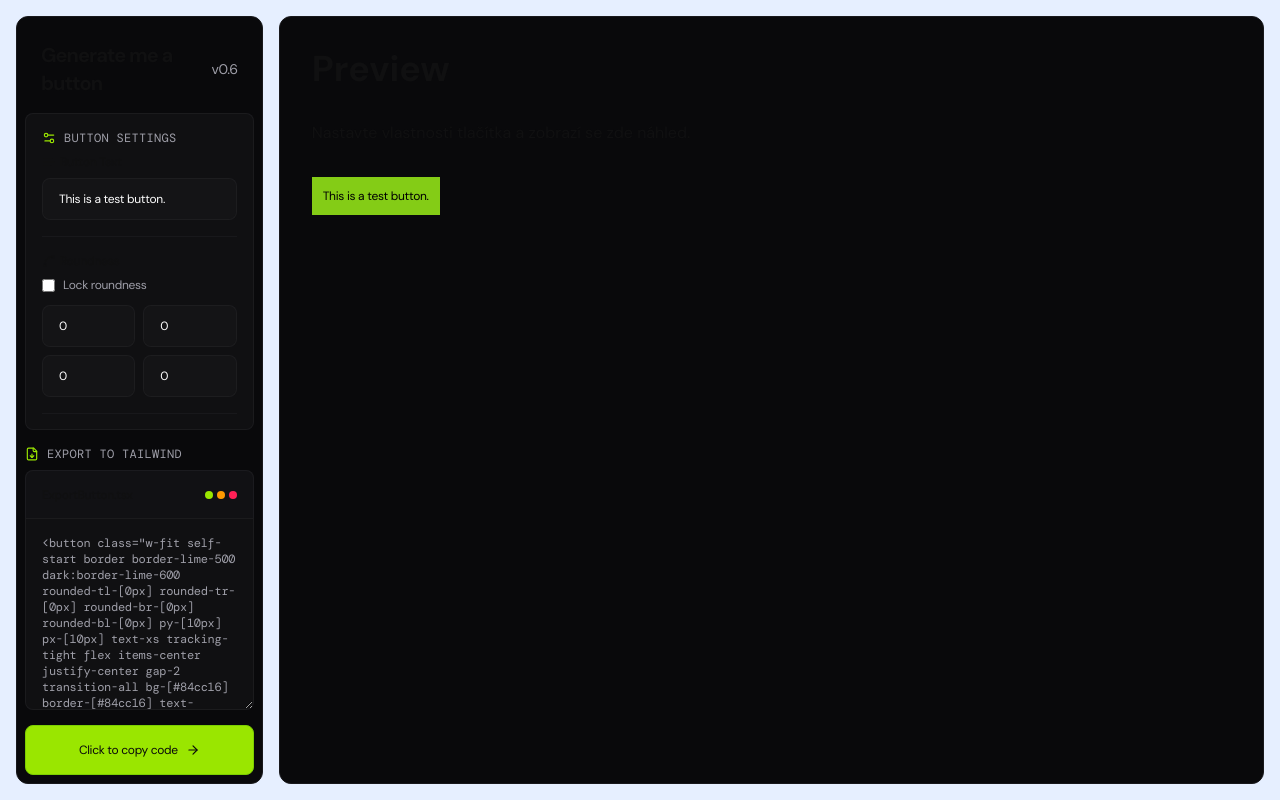
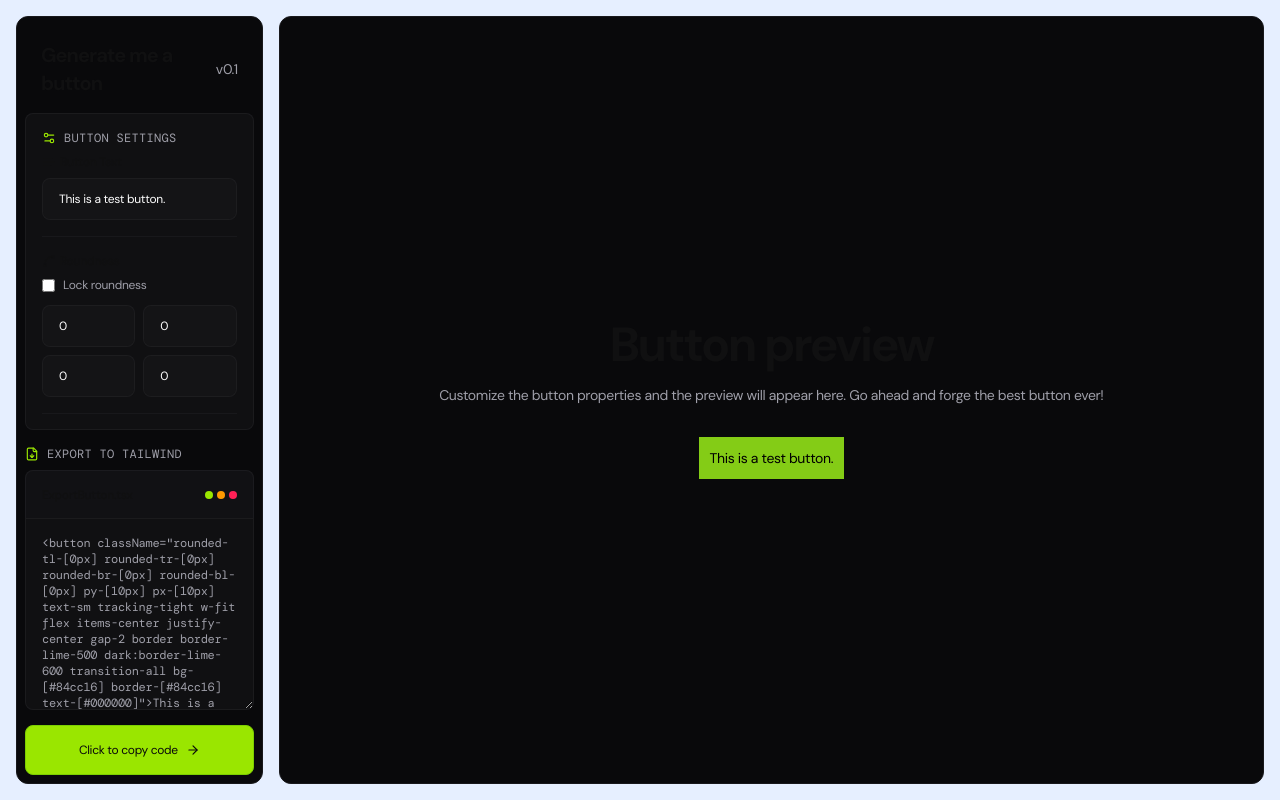
Before and after one commit to Lets-Code-CZ/vytvor-si-tlacitko, a Next.js app: page / in a window 1280 px wide. Built offline with nearby package versions, Linux system fonts and the light colour scheme.

Commit message:
Úprava vzhledu a textu tlačítka v komponentě Home, včetně aktualizace verze a vylepšení popisu náhledu tlačítka

```diff
--- a/src/app/page.tsx
+++ b/src/app/page.tsx
@@ -154,7 +154,7 @@ function ButtonSettings({
     <aside className="xl:w-1/4 lg:w-1/3 md:w-1/2 bg-zinc-950 border border-zinc-900 rounded-xl p-2 flex flex-col justify-between gap-4">
       <div className="p-2 lg:p-4 !pb-0 flex items-center justify-between gap-4">
         <h2 className="text-xl tracking-tighter font-bold">Generate me a button</h2>
-        <p className="text-sm text-zinc-400 tracking-tight">v0.6</p>
+        <p className="text-sm text-zinc-400 tracking-tight">v0.1</p>
       </div>
       {/* Settings */}
       <div className="h-full max-h-full bg-zinc-900/50 border border-zinc-800/50 rounded-lg overflow-y-auto p-2 lg:p-4">
@@ -456,7 +456,7 @@ function ButtonPreview({ buttonText, style }: ButtonPreviewProps) {
     <button
       id="button"
       style={style}
-      className="w-fit self-start border border-lime-500 dark:border-lime-600 text-xs tracking-tight flex items-center justify-center gap-2 text-zinc-950 dark:text-white hover:border-lime-500 dark:hover:text-zinc-950 transition-all"
+      className="w-fit self-start border border-lime-500 dark:border-lime-600 text-sm tracking-tight flex items-center justify-center gap-2 text-zinc-950 dark:text-white hover:border-lime-500 dark:hover:text-zinc-950 transition-all"
     >
       {buttonText}
     </button>
@@ -509,11 +509,11 @@ export default function Home() {
 
   const borderRadiusClasses = `rounded-tl-[${roundedTL}px] rounded-tr-[${roundedTR}px] rounded-br-[${roundedBR}px] rounded-bl-[${roundedBL}px]`;
   const paddingClasses = `py-[${paddingY}px] px-[${paddingX}px]`;
-  const baseClasses = `w-fit self-start border border-lime-500 dark:border-lime-600 ${borderRadiusClasses} ${paddingClasses} text-xs tracking-tight flex items-center justify-center gap-2 transition-all`;
+  const baseClasses = `${borderRadiusClasses} ${paddingClasses} text-sm tracking-tight w-fit flex items-center justify-center gap-2 border border-lime-500 dark:border-lime-600 transition-all`;
 
   // Determine which color to use for border
   const finalBorderColor = useSameBorder ? buttonColor : borderColor;
-  const tailwindCode = `<button class="${baseClasses} bg-[${buttonColor}] border-[${finalBorderColor}] text-[${textColor}]">${buttonText}</button>`;
+  const tailwindCode = `<button className="${baseClasses} bg-[${buttonColor}] border-[${finalBorderColor}] text-[${textColor}]">${buttonText}</button>`;
   const previewStyle = {
     backgroundColor: buttonColor,
     padding: `${paddingY}px ${paddingX}px`,
@@ -564,10 +564,14 @@ export default function Home() {
         textColor={textColor}
         setTextColor={setTextColor}
       />
-      <main className="w-full bg-zinc-950 border border-zinc-900 rounded-xl p-4 lg:p-6 xl:p-8 flex flex-col gap-4">
-        <h1 className="text-4xl font-bold mb-4">Preview</h1>
-        <p className="mb-4">Nastavte vlastnosti tlačítka a zobrazí se zde náhled.</p>
-        <ButtonPreview buttonText={buttonText} style={previewStyle} />
+      <main className="w-full bg-zinc-950 border border-zinc-900 rounded-xl p-4 lg:p-6 xl:p-8 flex flex-col items-center justify-center text-center gap-4">
+        <div>
+          <h1 className="text-5xl tracking-tighter font-bold mb-4">Button preview</h1>
+          <p className="mb-4 text-sm text-zinc-400 tracking-tight">Customize the button properties and the preview will appear here. Go ahead and forge the best button ever!</p>
+        </div>
+        <div>
+          <ButtonPreview buttonText={buttonText} style={previewStyle} />
+        </div>
       </main>
     </div>
   );
```
